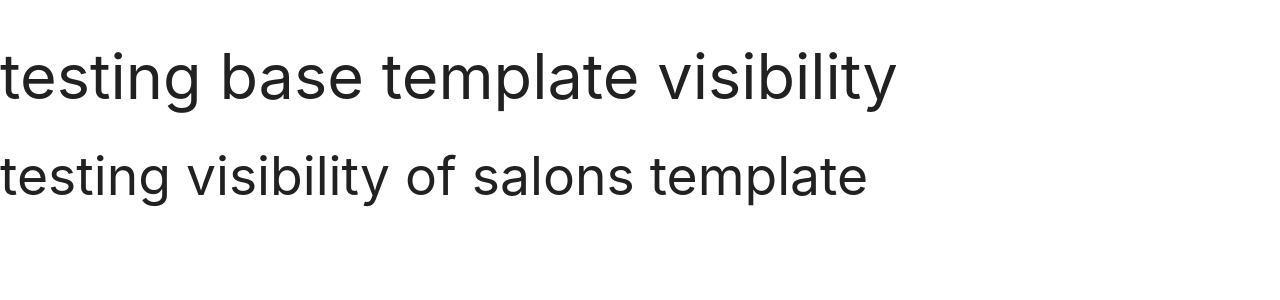
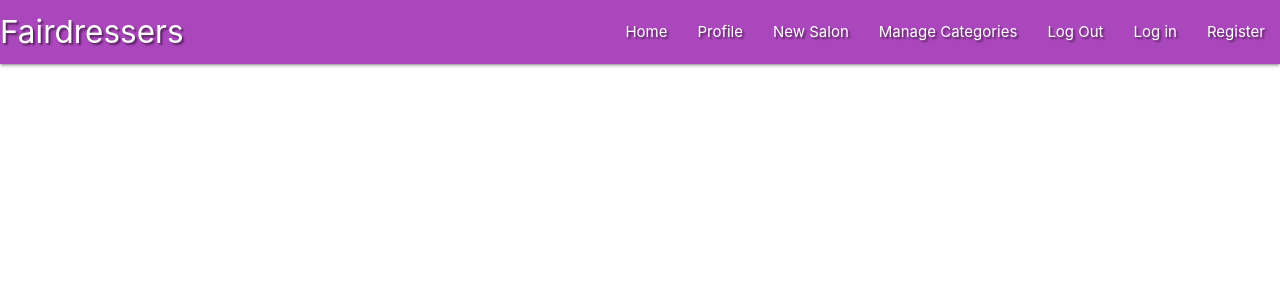
Before and after one commit to nishuileabhain/fairdressers, a Flask app: page / in a window 1280 px wide. Shown: the top 300 px of the page. Run offline with Flask 2, Linux system fonts and the light colour scheme; data that the repository does not hold is empty; some libraries are stand-ins or nearby versions.

Commit message:
add MAterialize nav and sidebar

```diff
--- a/static/css/style.css
+++ b/static/css/style.css
@@ -0,0 +1,3 @@
+.text-shadow{
+    text-shadow: 2px 2px 2px rgba(0, 0, 0, 0.5 );
+}
--- a/static/js/script.js
+++ b/static/js/script.js
@@ -0,0 +1,3 @@
+$(document).ready(function(){
+    $('.sidenav').sidenav();
+  });
--- a/templates/base.html
+++ b/templates/base.html
@@ -12,11 +12,38 @@
     {% endblock %}
 </head>
 <body>
-    <h1>testing base template visibility</h1>
+
+    <header>
+        <!-- navbar code and nav-extended class are from materialize -->
+        <nav class="nav-extended text-shadow purple lighten-1">
+            <div class="nav-wrapper">
+                <a href="{{ url_for('get_salons') }}" class="brand-logo">Fairdressers</a>
+                <a href="#" data-target="mobile-demo" class="sidenav-trigger"><i class="material-icons">menu</i></a>
+                <ul class="right hide-on-med-and-down">
+                    <li><a href="{{ url_for('get_salons') }}">Home</a></li>
+                    <li><a href="">Profile</a></li>
+                    <li><a href="">New Salon</a></li>
+                    <li><a href="">Manage Categories</a></li>
+                    <li><a href="">Log Out</a></li>
+                    <li><a href="">Log in</a></li>
+                    <li><a href="">Register</a></li>
+                </ul>
+            </div>
+        </nav>
+
+        <ul class="sidenav" id="mobile-demo">
+            <li><a href="{{ url_for('get_salons') }}">Home</a></li>
+            <li><a href="">Profile</a></li>
+            <li><a href="">New Salon</a></li>
+            <li><a href="">Manage Categories</a></li>
+            <li><a href="">Log Out</a></li>
+            <li><a href="">Log in</a></li>
+            <li><a href="">Register</a></li>
+        </ul>
+    </header>
     <!--this is a jinja template to receive content-->
     {% block content %}
     {% endblock %}
-
 
     <!-- javasvript(jquery) is needed to run materialize-->
     <script src="https://code.jquery.com/jquery-3.6.0.min.js" integrity="sha256-/xUj+3OJU5yExlq6GSYGSHk7tPXikynS7ogEvDej/m4=" crossorigin="anonymous"></script>
--- a/templates/salons.html
+++ b/templates/salons.html
@@ -2,7 +2,6 @@
 <!-- content is the name of the block in base.html that will receive data -->
 {% block content %}
 
-<h2>testing visibility of salons template</h2>
     {% for salon in salons %}
         {{salon.company_name}}<br>
         {{salon.category_name}}<br>
```
